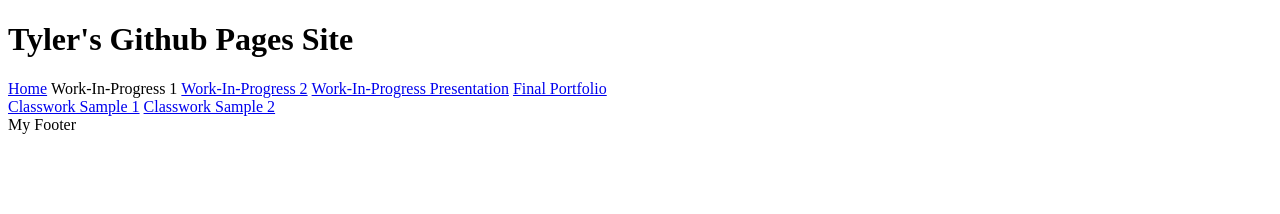
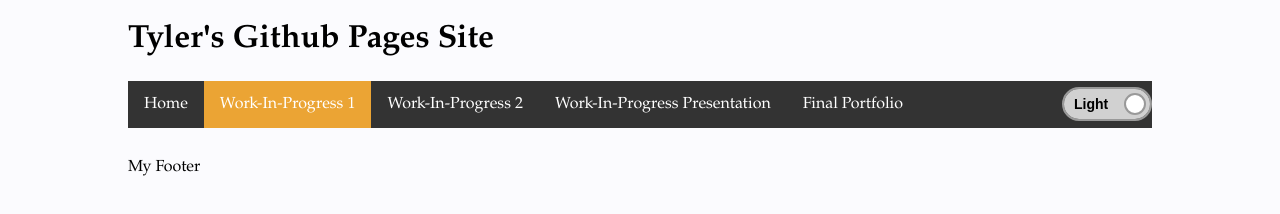
Before and after one commit to olintyler-CDM-spring-2020/olintyler-CDM-spring-2020.github.io, a plain HTML site: page work-1/index.html in a window 1280 px wide. Drawn offline with Linux system fonts and the light colour scheme.

Commit message:
Added fixed files for work-1

```diff
--- a/work-1/index.html
+++ b/work-1/index.html
@@ -8,15 +8,18 @@
     <h1>Tyler's Github Pages Site</h1>
     <nav>
       <ul class="main-menu">
-        <li><a href="/">Home</a></li>
-        <li>Work-In-Progress 1</li>
+        <li><a href="../">Home</a></li>
+        <li><a class="active" href="#">Work-In-Progress 1</a></li>
         <li><a href="/work-2/">Work-In-Progress 2</a></li>
         <li><a href="/presentation/">Work-In-Progress Presentation</a></li>
         <li><a href="/portfolio/">Final Portfolio</a></li>
-      </ul>
-      <ul class="main-menu">
-        <li><a href="/work-1/sample-1/">Classwork Sample 1</a></li>
-        <li><a href="/work-1/sample-2/">Classwork Sample 2</a></li>
+        <li class="theme-switch"><div class="onoffswitch">
+          <input type="checkbox" onchange="toggleTheme()" name="onoffswitch" class="onoffswitch-checkbox" id="slider">
+            <label class="onoffswitch-label" for="slider">
+              <span class="onoffswitch-inner"></span>
+              <span class="onoffswitch-switch"></span>
+            </label>
+        </div></li>
       </ul>
     </nav>
     <main>
@@ -24,5 +27,30 @@
     <footer>
       My Footer
     </footer>
+
+    <script>
+      function setTheme(themeName) {
+          localStorage.setItem('theme', themeName);
+          document.documentElement.className = themeName;
+      }
+
+      function toggleTheme() {
+          if (localStorage.getItem('theme') === 'theme-dark') {
+              setTheme('theme-light');
+          } else {
+              setTheme('theme-dark');
+          }
+      }
+
+      (function () {
+          if (localStorage.getItem('theme') === 'theme-dark') {
+              setTheme('theme-dark');
+              document.getElementById('slider').checked = false;
+          } else {
+              setTheme('theme-light');
+            document.getElementById('slider').checked = true;
+          }
+      })();
+    </script>
   </body>
 </html>
--- a/work-1/style.css
+++ b/work-1/style.css
@@ -1,9 +1,127 @@
-ul.main-menu {
-    list-style-type: none;
-    margin: 0;
-    padding: 0;
+body {
+  font-family: Palatino, "Palatino Linotype", "Palatino LT STD", "Book Antiqua", Georgia, serif;
+  width: 80%;
+  margin: auto;
 }
-ul.main-menu>li {
-    display: inline;
+ul {
+  list-style-type: none;
+  margin: 0;
+  padding: 0;
+  overflow: hidden;
+  background-color: var(--color-navbg);
+  position: -webkit-sticky;
+  position: sticky;
+  top: 0;
 }
-h1 { color: black; }
+
+li {
+  float: left;
+}
+
+li a {
+  display: block;
+  color: var(--color-link);
+  text-align: center;
+  padding: 14px 16px;
+  text-decoration: none;
+}
+
+li a:hover {
+  background-color: #111;
+  color: #ffffff
+}
+
+.theme-switch{
+  float: right;
+}
+
+.active {
+  background-color: #eba434;
+}
+h1 { color: var(--font-color); }
+
+p {
+    display: block;
+    margin-block-start: 1em;
+    margin-block-end: 1em;
+    margin-inline-start: 0px;
+    margin-inline-end: 0px;
+}
+
+main {
+    display: block;
+}
+
+body {
+  background: var(--color-secondary);
+  color: var(--font-color);
+}
+
+.onoffswitch {
+    float: right;
+    top: 6px;
+    position: relative; width: 90px;
+    -webkit-user-select:none; -moz-user-select:none; -ms-user-select: none;
+}
+.onoffswitch-checkbox {
+    display: none;
+}
+.onoffswitch-label {
+    display: block; overflow: hidden; cursor: pointer;
+    border: 2px solid #999999; border-radius: 20px;
+}
+.onoffswitch-inner {
+    display: block; width: 200%; margin-left: -100%;
+    transition: margin 0.3s ease-in 0s;
+}
+.onoffswitch-inner:before, .onoffswitch-inner:after {
+    display: block; float: left; width: 50%; height: 30px; padding: 0; line-height: 30px;
+    font-size: 14px; color: white; font-family: Trebuchet, Arial, sans-serif; font-weight: bold;
+    box-sizing: border-box;
+}
+.onoffswitch-inner:before {
+    content: "Light";
+    padding-left: 10px;
+    background-color: #D1D1D1; color: #000000;
+}
+.onoffswitch-inner:after {
+    content: "Dark";
+    padding-right: 10px;
+    background-color: #000000; color: #FFFFFF;
+    text-align: right;
+}
+.onoffswitch-switch {
+    display: block; width: 18px; margin: 6px;
+    background: #FFFFFF;
+    position: absolute; top: 0; bottom: 0;
+    right: 56px;
+    border: 2px solid #999999; border-radius: 20px;
+    transition: all 0.3s ease-in 0s;
+}
+.onoffswitch-checkbox:checked + .onoffswitch-label .onoffswitch-inner {
+    margin-left: 0;
+}
+.onoffswitch-checkbox:checked + .onoffswitch-label .onoffswitch-switch {
+    right: 0px;
+}
+
+.theme-light {
+  --color-primary: #0060df;
+  --color-secondary: #fbfbfe;
+  --color-accent: #fd6f53;
+  --font-color: #000000;
+  --color-navbg: #333333;
+  --color-link: #ffffff;
+}
+.theme-dark {
+  --color-primary: #17ed90;
+  --color-secondary: #2a2c2d;
+  --color-accent: #12cdea;
+  --font-color: #ffffff;
+  --color-navbg: #ffffff;
+  --color-link: #000000;
+}
+
+footer {
+  margin-top: 30px;
+}
```
